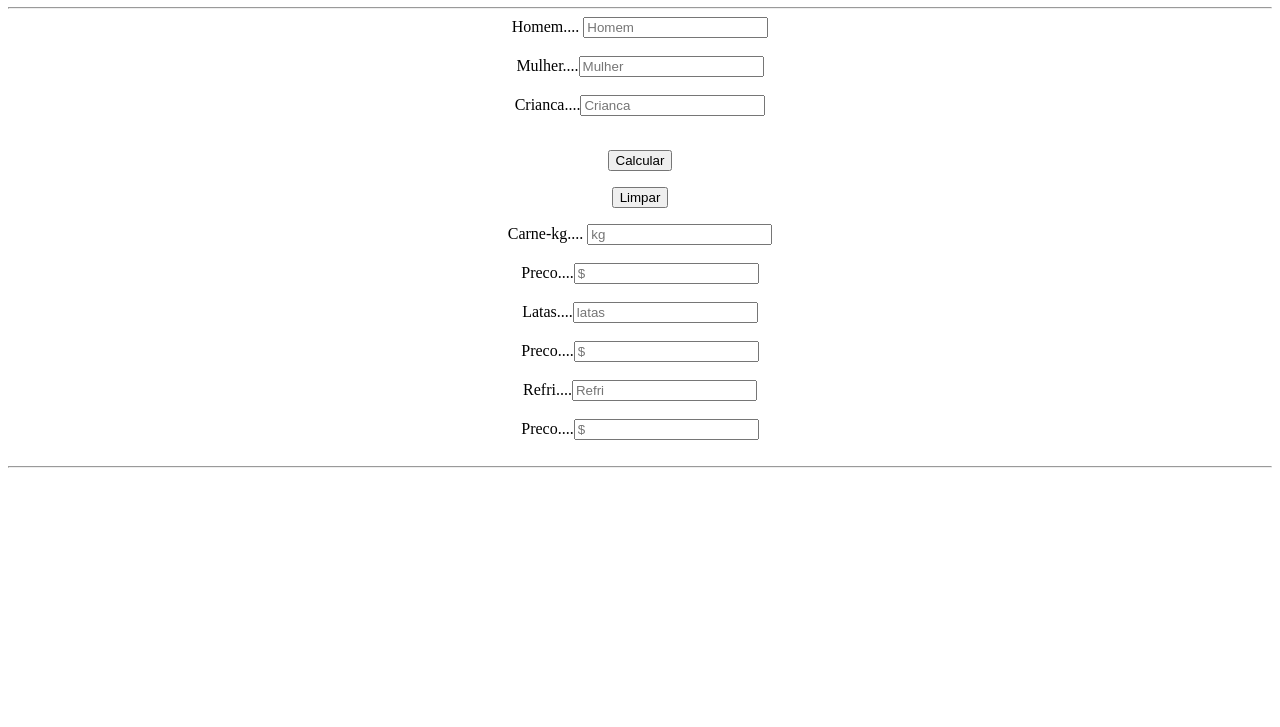
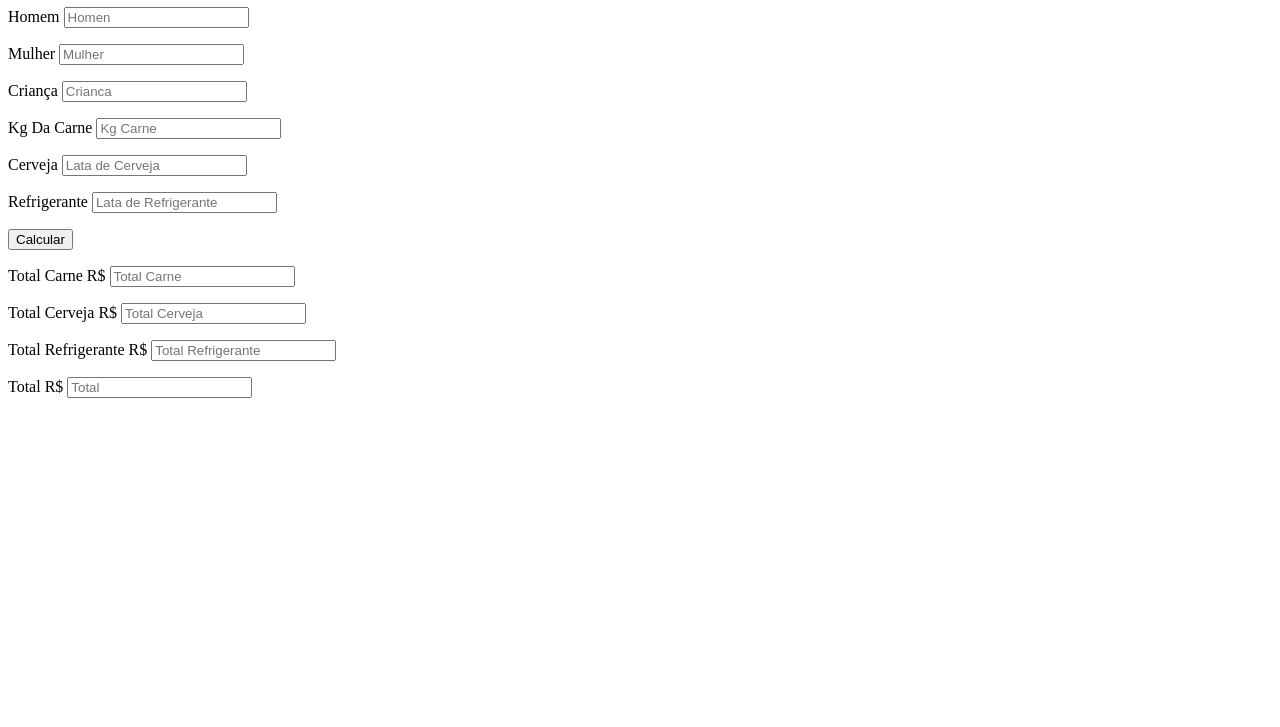
Before and after one commit to LeandroAugusto11/Logica, a plain HTML site: page Valor do Churras/index.html in a window 1280 px wide. Shown: the part 73-800 px from the top of the page. Drawn offline with Linux system fonts and the light colour scheme.

Commit message:
Arrumei o Valor do Churras

```diff
--- a/Valor do Churras/Churrasco.js
+++ b/Valor do Churras/Churrasco.js
@@ -1,40 +1,22 @@
-/ **
- * Calcular Valor Churrasco
-* @author  Leandro Augusto
- * /
-function calcular() {
-    let homem, mulher, crianca, kgCarne, valorCarne, latas, VlLata, refri, prRefri
+/**
+ * Valor do Churras
+ * @author Leandro Augusto e Matheus Motta
+ */
 
-    homem = parseFloat(frmChurrasco.txtHomem.value.replace(',', '.'))
-    mulher = parseFloat(frmChurrasco.txtMulher.value.replace(',', '.'))
-    crianca = parseFloat(frmChurrasco.txtCrianca.value.replace(',', '.'))
-
-    kgCarne = parseFloat(frmChurrasco.txtCarne.value.replace(',', '.'))
-    valorCarne = parseFloat(frmChurrasco.txtPreço.value.replace(',', '.'))
-
-    latas = parseFloat(frmChurrasco.txtLitros.value.replace(',', '.'))
-    VlLata = parseFloat(frmChurrasco.txtLatas.value.replace(',', '.'))
-
-    refri = parseFloat(frmChurrasco.txtRefri.value.replace(',', '.'))
-    prRefri = parseFloat(frmChurrasco.vlRefri.value.replace(',', '.'))
-
-
-    kgCarne = (homem * 300) + (mulher * 300) + (crianca * 100)
-    valorCarne = ((kgCarne * 35.00)/ 100)
-
-    latas = (homem * 12) + (mulher * 4)
-    VlLata = (latas * 4.00)
-
-    refri = mulher * 2 + crianca * 2
-    prRefri = refri * 3.00
-
-
-    frmChurrasco.txtCarne.value = kgCarne.toFixed(4)
-    frmChurrasco.txtPreço.value = valorCarne.toFixed(4)
-
-    frmChurrasco.txtLatas.value = VlLata.toFixed(4)
-    frmChurrasco.txtLitros.value = latas.toFixed(4)
-
-    frmChurrasco.txtRefri.value = refri.toFixed(4)
-    frmChurrasco.vlRefri.value = prRefri.toFixed(4)
-}
+function CalcularPreco(){
+    let Homen, Mulher, Crianca, KgCarne, LatadeCerveja, LatadeRefrigerante, CalcularValor, Carne, Cerveja, Refrigerante
+    Homen = parseFloat(frmChurrascoCalculo.txtHomen.value.replace(",","."))
+    Mulher = parseFloat(frmChurrascoCalculo.txtMulher.value.replace(",","."))
+    Crianca = parseFloat(frmChurrascoCalculo.txtCriança.value.replace(",","."))
+    KgCarne = parseFloat(frmChurrascoCalculo.txtKgCarne.value.replace(",","."))
+    LatadeCerveja = parseFloat(frmChurrascoCalculo.txtLatadeCerveja.value.replace(",","."))
+    LatadeRefrigerante = parseFloat(frmChurrascoCalculo.txtLatadeRefrigerante.value.replace(",","."))
+    Carne = ((KgCarne * 30) / 100) * Homen + ((KgCarne * 30) / 100) * Mulher + ((KgCarne * 10) / 100) * Crianca
+    Cerveja =((LatadeCerveja * 12) * Homen) + ((LatadeCerveja * 4) * Mulher)
+    Refrigerante =((LatadeRefrigerante * 2) * Mulher) + ((LatadeRefrigerante * 2) * Crianca)
+    CalcularValor =((KgCarne * 30) / 100) * Homen + ((KgCarne * 30) / 100) * Mulher + ((KgCarne * 10) / 100) * Crianca + ((LatadeCerveja * 12) * Homen) + ((LatadeCerveja * 4) * Mulher) + ((LatadeRefrigerante * 4) * Mulher) + ((LatadeRefrigerante * 4) * Crianca)
+    frmChurrascoCalculo.txtTotalCarne.value=Carne.toFixed(2)
+    frmChurrascoCalculo.txtTotalCerveja.value=Cerveja.toFixed(2)
+    frmChurrascoCalculo.txtTotalRefrigerante.value=Refrigerante.toFixed(2)
+    frmChurrascoCalculo.txtResultado.value=CalcularValor.toFixed(2)
+ }
--- a/Valor do Churras/index.html
+++ b/Valor do Churras/index.html
@@ -1,45 +1,26 @@
 <!DOCTYPE html>
 <html lang="pt-br">
-
 <head>
-
     <meta charset="UTF-8">
     <meta name="viewport" content="width=device-width, initial-scale=1.0">
     <meta http-equiv="X-UA-Compatible" content="ie=edge">
-    <title>Valor do Churrasco</title>
+    <title>Churrascoladora</title>
 </head>
-
 <body>
-    <center><h1>Valor do Churrasco</h1>
-
-    <form name="frmChurrasco"><hr>
-
-        Homem.... <input type="text" placeholder="Homem" name="txtHomem"><br><br>
-
-        Mulher....<input type="text" placeholder="Mulher" name="txtMulher"><br><br>
-
-       Crianca....<input type="text" placeholder="Crianca" name="txtCrianca"><br><br>
-
-       <p><input type="button" value="Calcular" size="7"  onclick="calcular()"> </p>
-        <p><input type="reset" value="Limpar"></p>
-
-       Carne-kg.... <input type="text" placeholder="kg" name="txtCarne"><br><br>
-
-        Preco....<input type="text" placeholder="$" name="txtPreço"><br><br>
-
-        Latas....<input type="text" placeholder="latas" name="txtLitros"><br><br>
-
-        Preco....<input type="text" placeholder="$" name="txtLatas"><br><br>
-
-        Refri....<input type="text" placeholder="Refri" name="txtRefri"><br><br>
-
-        Preco....<input type="text" placeholder="$" name="vlRefri"><br><br><hr></center>
+    <h1>ChurrascoCalculo</h1>
+    <form name="frmChurrascoCalculo">
+        Homem <input type="text" placeholder="Homen" name="txtHomen"></p>
+       Mulher <input type="text" placeholder="Mulher" name="txtMulher"></p>
+        Criança <input type="text" placeholder="Crianca" name="txtCriança"></p>
+        Kg Da Carne <input type="text" placeholder="Kg Carne" name="txtKgCarne"></p>
+        Cerveja <input type="text" placeholder="Lata de Cerveja" name="txtLatadeCerveja"></p>
+        Refrigerante <input type="text" placeholder="Lata de Refrigerante" name="txtLatadeRefrigerante"></p>
+        <p><input type="button" value="Calcular" onclick="CalcularPreco()"></p>
+        Total Carne R$ <input type="text" placeholder="Total Carne" name="txtTotalCarne"></p>
+        Total Cerveja R$ <input type="text" placeholder="Total Cerveja" name="txtTotalCerveja"></p>
+        Total Refrigerante R$ <input type="text" placeholder="Total Refrigerante" name="txtTotalRefrigerante"></p>
+       Total R$ <input type="text" placeholder="Total" name="txtResultado"></p>
     </form>
     <script src="Churrasco.js"></script>
-
 </body>
-
-
-
-
 </html>
```
